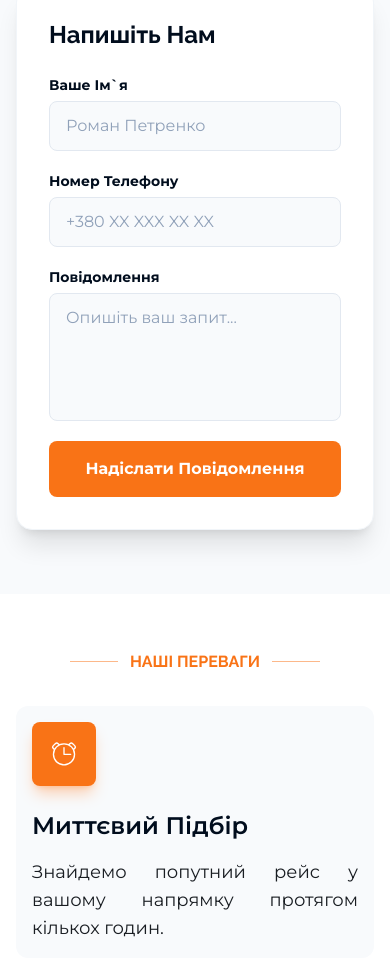
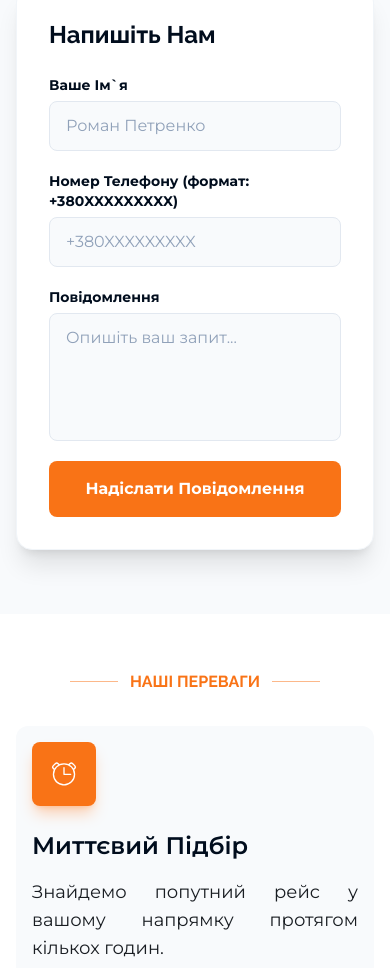
Before and after one commit to autotransnetua/site, a Next.js app: page / in a window 390 px wide. Shown: the part 1460-2428 px from the top of the page. Built offline with nearby package versions, Linux system fonts and the light colour scheme.

Commit message:
upd ContactForm - add pattern phone

```diff
--- a/src/components/ContactForm.tsx
+++ b/src/components/ContactForm.tsx
@@ -239,27 +239,60 @@ export default function ContactForm() {
 				</div>
 
 				{/* Телефон */}
+
 				<div className='flex flex-col gap-y-1.5 relative'>
 					<label htmlFor='phone' className='text-sm font-bold text-primary'>
-						Номер Телефону
+						Номер Телефону (формат: +380XXXXXXXXX)
 					</label>
 					<input
 						id='phone'
 						type='tel'
-						placeholder='+380 XX XXX XX XX'
+						placeholder='+380XXXXXXXXX'
 						autoComplete='tel'
+						maxLength={13}
 						className={`w-full px-4 py-3 rounded-lg border bg-slate-50 text-primary placeholder:text-slate-400 outline-none transition-all duration-200 focus:bg-white focus:border-accent-secondary focus:ring-2 focus:ring-accent-secondary/20 ${
 							errors.phone
 								? 'border-red-400 ring-2 ring-red-400/20'
 								: 'border-slate-200'
 						}`}
+						onKeyDown={e => {
+							const allowed = [
+								'Backspace',
+								'Delete',
+								'ArrowLeft',
+								'ArrowRight',
+								'Tab',
+								'Home',
+								'End'
+							]
+							if (allowed.includes(e.key)) return
+							// '+' тільки на першій позиції
+							if (e.key === '+' && (e.currentTarget.selectionStart ?? 0) === 0) return
+							// тільки цифри
+							if (/^\d$/.test(e.key)) return
+							e.preventDefault()
+						}}
 						{...register('phone', {
 							required: 'Вкажіть номер телефону',
 							pattern: {
-								value: /^[\d\s\+\-\(\)]{7,20}$/,
-								message: 'Невірний формат номера'
+								value: /^(\+380\d{9}|380\d{9}|0\d{9})$/,
+								message: 'Формат: +380XXXXXXXXX, 380XXXXXXXXX або 0XXXXXXXXX'
 							},
-							onChange: e => handlePersist('phone', e.target.value)
+							onChange: e => {
+								let val: string = e.target.value
+								val = val.replace(/[^\d+]/g, '')
+								val = val.replace(/(?!^)\+/g, '')
+
+								const max = val.startsWith('+')
+									? 13
+									: val.startsWith('380')
+										? 12
+										: 10
+								if (val.length > max) val = val.slice(0, max)
+
+								e.target.value = val
+								handlePersist('phone', val)
+							}
 						})}
 					/>
 					{errors.phone && (
```
